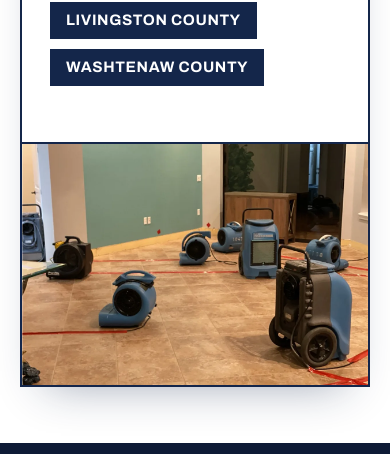
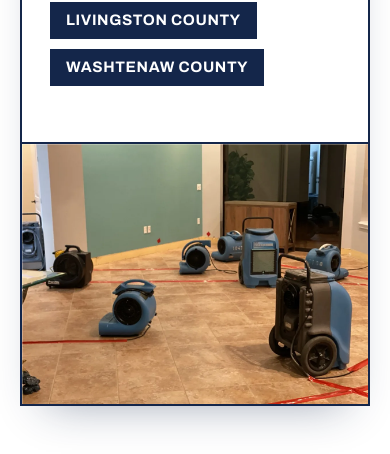
Before and after one commit to tonyv5498-afk/rgmd-website, a Next.js app: page /water-damage-lp in a window 390 px wide. Shown: the part 6053-6507 px from the top of the page. Built offline with nearby package versions, Linux system fonts and the light colour scheme; no server answers.

Commit message:
Update lp.css for responsive image handling
Added styles for images in the lp-area-photo class.

```diff
--- a/app/water-damage-lp/lp.css
+++ b/app/water-damage-lp/lp.css
@@ -126,7 +126,8 @@ body:has(.lp-page) .site-header .menu-btn { display: none; }
 /* ---------- Responsive ---------- */
 @media (max-width: 1000px) {
   .lp-hero-grid, .lp-steps-grid, .lp-area { grid-template-columns: 1fr; }
-  .lp-area-photo { border-left: 0; border-top: 2px solid var(--ink); min-height: 0; aspect-ratio: 971 / 682; }
+  .lp-area-photo { border-left: 0; border-top: 2px solid var(--ink); min-height: 0; }
+  .lp-area-photo img { position: static; display: block; width: 100%; height: auto; }
   .lp-timeline, .lp-why, .lp-rev-grid { grid-template-columns: repeat(2, 1fr); }
 }
 @media (max-width: 640px) {
```
